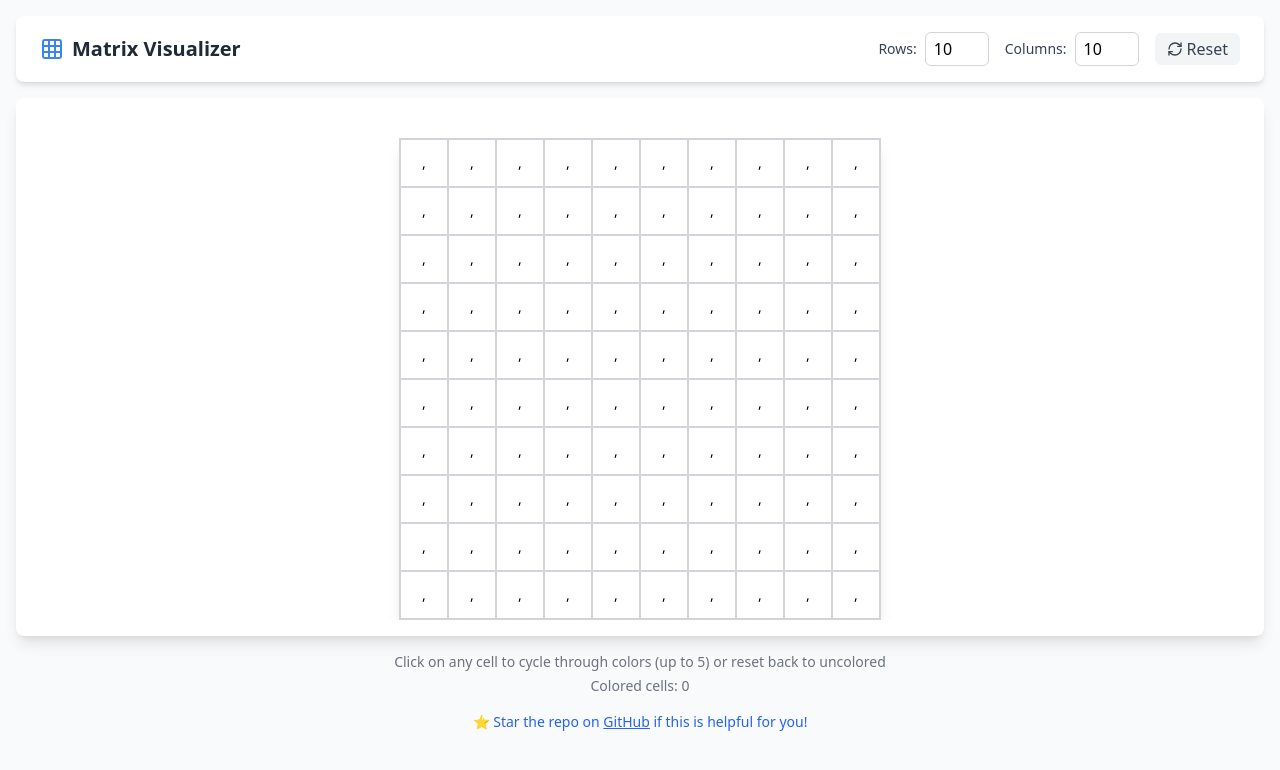
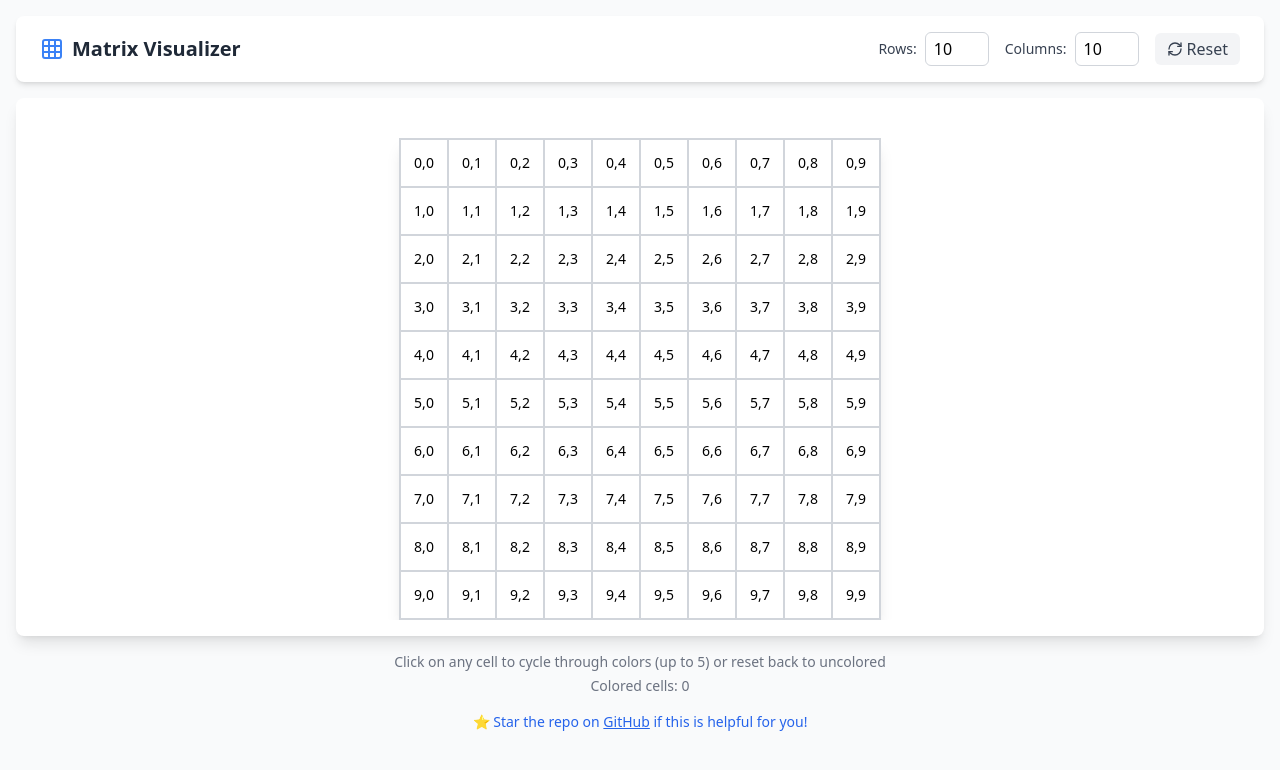
Before and after one commit to ashishpawar517/matrix-visualizer-for-cp, a React (Vite) app: page / in a window 1280 px wide. Shown: the top 770 px of the page. Built offline with nearby package versions, Linux system fonts and the light colour scheme.

Commit message:
fix: update Matrix component to include displayRowIndex and displayColIndex for improved cell identification

```diff
--- a/src/components/Matrix.tsx
+++ b/src/components/Matrix.tsx
@@ -6,10 +6,11 @@ interface MatrixProps {
   rows: number;
   cols: number;
   highlightedCells: Map<string, number>;
+  useOneBased: boolean;
   onCellClick: (row: number, col: number) => void;
 }
 
-const Matrix: React.FC<MatrixProps> = ({ rows, cols, highlightedCells, onCellClick }) => {
+const Matrix: React.FC<MatrixProps> = ({ rows, cols, highlightedCells, useOneBased, onCellClick }) => {
   // Generate the matrix
   const renderMatrix = () => {
     const matrix = [];
@@ -25,6 +26,8 @@ const Matrix: React.FC<MatrixProps> = ({ rows, cols, highlightedCells, onCellCli
             key={cellKey}
             rowIndex={i}
             colIndex={j}
+            displayRowIndex={useOneBased ? i + 1 : i}
+            displayColIndex={useOneBased ? j + 1 : j}
             colorIndex={colorIndex}
             onClick={onCellClick}
           />
```
